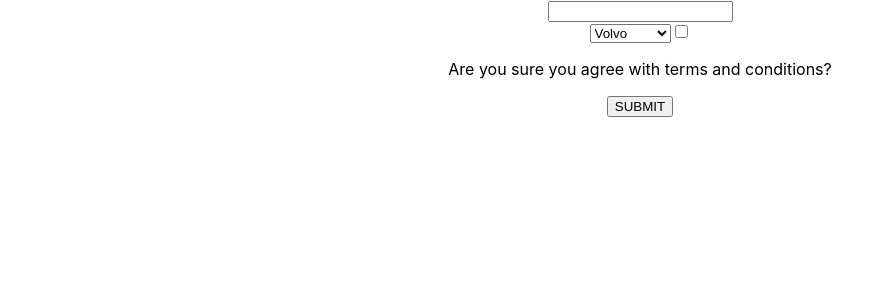
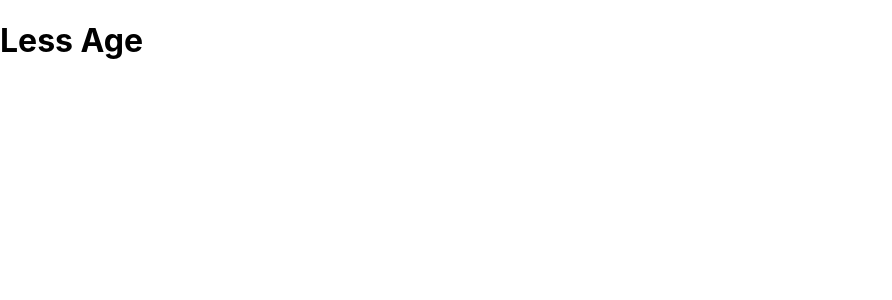
Before and after one commit to TanzimIbthesam/ReactJs, a React (Create React App) app in the folder reactcourse/: page / in a window 1280 px wide. Shown: the top 300 px of the page, without its empty margins (0-892 px from the left). Built offline with nearby package versions, Linux system fonts and the light colour scheme.

Commit message:
5-If else React

```diff
--- a/reactcourse/src/App.js
+++ b/reactcourse/src/App.js
@@ -1,41 +1,21 @@
 
 
- import { useState } from 'react';
+
 import './App.css';
 //  import ClassUser from './ClassUser';
 // import FunctionalUser from './FunctionalUser';
 
-
+import IfElse from './IfElse'
 function App() {
     // const [name,setName]=useState("Tanzim");
-    const [text,setText]=useState("");
-    const [options,setOptions]=useState("");
-    const [check,setCheck]=useState("")
- const addProfile=(e)=>{
- e.preventDefault()
- console.log(text,options,check);
- }
+
+
+
   return (
-    <div className="App">
-       <form onSubmit={addProfile}>
-             <input type="text" onChange={(e)=>setText(e.target.value)}></input><br></br>
-             {/* <select onChange={(e)=>setOptions(e.target.value)}>
-               <options>Web designer</options>
-               <options>Web developer</options>
+    <div>
+     <IfElse />
+ </div>
 
-             </select><br></br> */}
-             <select onChange={(e)=>setOptions(e.target.value)}>
-          <option >Volvo</option>
-           <option >Saab</option>
-       <option >Mercedes</option>
-        <option value="audi">Audi</option>
-</select>
-            <input type="checkbox" onChange={(e)=>setCheck(e.target.value)} ></input><br></br>
-            <p>Are you sure you agree with terms and conditions?</p>
-
-            <button>SUBMIT</button>
-       </form>
-    </div>
   );
 }
 
--- /dev/null
+++ b/reactcourse/src/IfElse.js
@@ -0,0 +1,33 @@
+import { useState } from 'react';
+
+const IfElse=()=>{
+    //Multiple if else
+    const [age,Setage]=useState(7)
+//   if(age>10){
+//     return(
+//       <div>Age is a lot</div>
+//     )
+//   }else if(age<=10){
+//     return(
+//       <div>Age is ok</div>
+//     )
+//   }else{
+//     return(
+//       <div>Age is too less</div>
+//     )
+//   }
+//Simple If else
+return (
+    <div>
+     {age>10 ?
+     <h1>Welcome User 1</h1>
+     :age>8?<h1>Welcome User2</h1>
+     :<h1>Less Age</h1>
+
+     }
+ </div>
+
+  );
+}
+
+export default IfElse;
```
